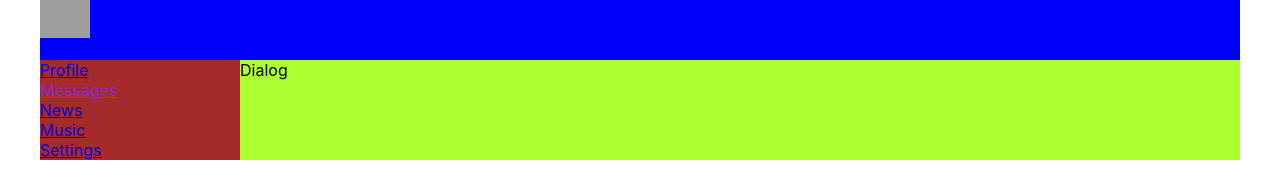
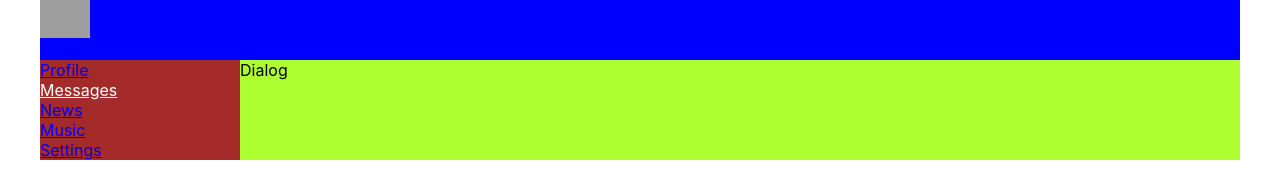
Before and after one commit to AnatoliiOcheretnyi/My-React-Projects, a React (Create React App) app in the folder social-network/: page /dialogs in a window 1280 px wide. Shown: the top 170 px of the page. Built offline with nearby package versions, Linux system fonts and the light colour scheme; grey boxes are pictures that could not be loaded.

Commit message:
test new remote

```diff
--- a/social-network/src/components/Navbar/Navbar.module.css
+++ b/social-network/src/components/Navbar/Navbar.module.css
@@ -4,5 +4,5 @@
   }
 
   .active{
-    color: blueviolet;
+    color: white;
   }
```
